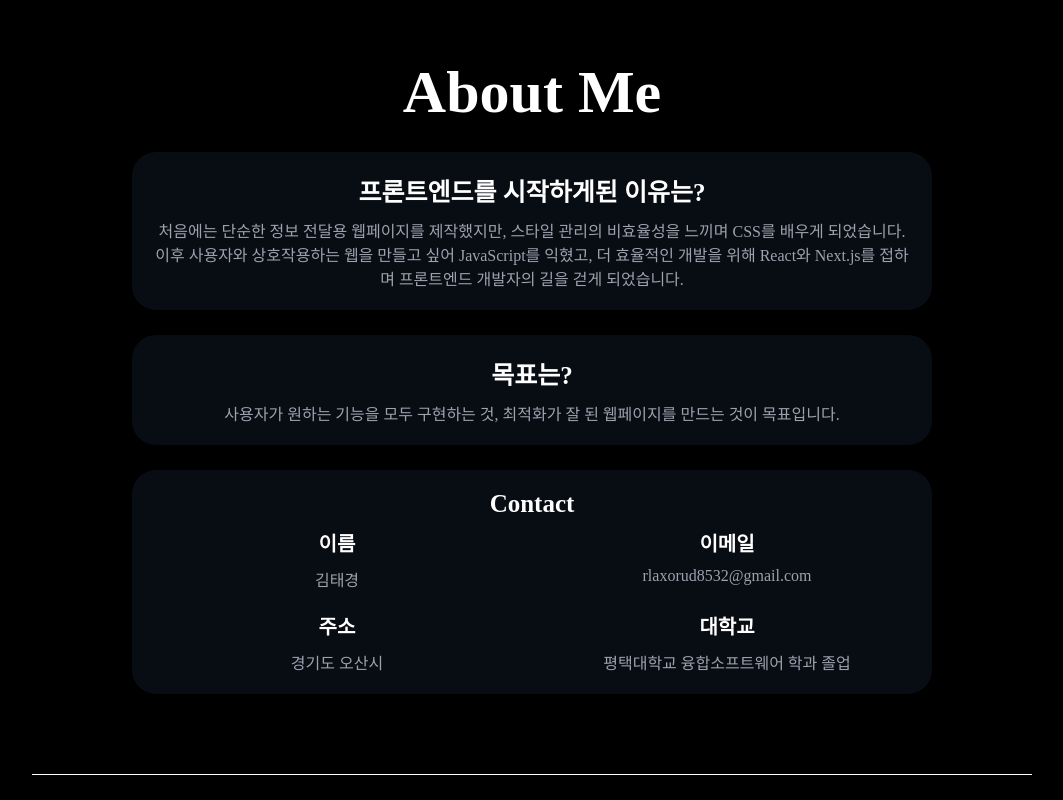
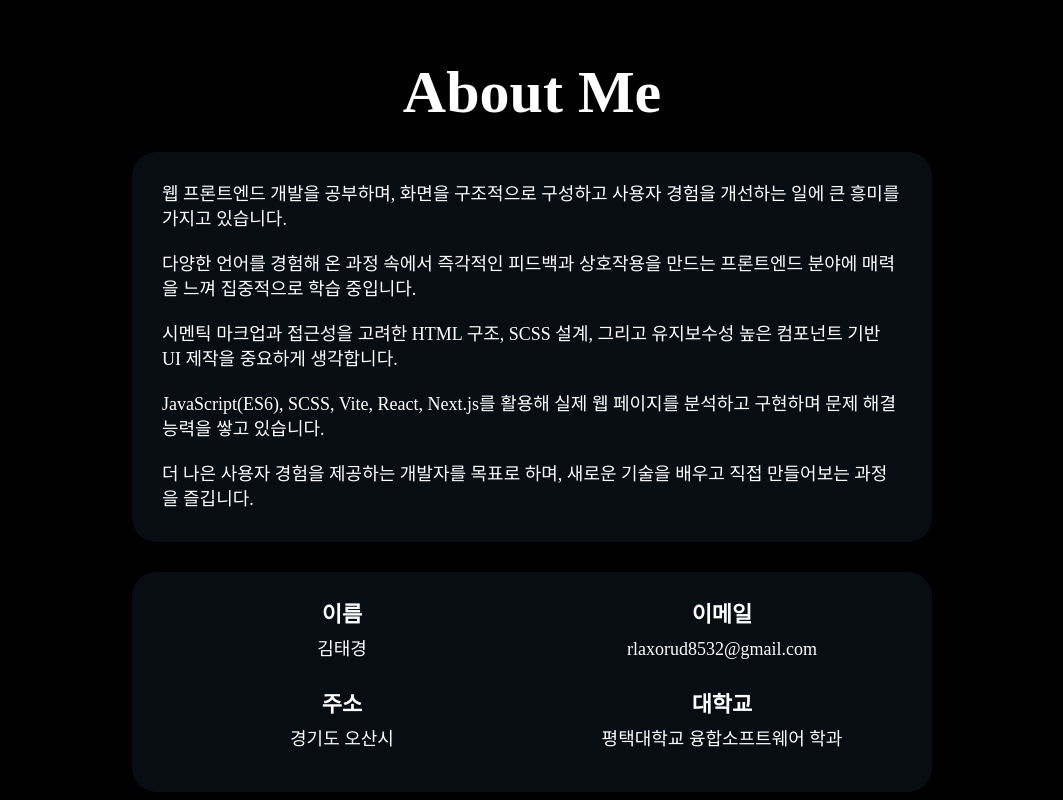
Before and after one commit to teakyungg/Frontend-Portfolio, a Next.js app: page / in a window 1280 px wide. Shown: the part 2640-3440 px from the top of the page, without its empty margins (108-1171 px from the left). Built offline with nearby package versions, Linux system fonts and the light colour scheme; a web font is replaced by a local one.

Commit message:
refactoring/structural arrangement AboutMe.tsx

```diff
--- /dev/null
+++ b/src/app/AboutMe/AboutMe.module.css
@@ -0,0 +1,52 @@
+.AboutMeinner {
+  width: 1000px;
+  display: flex;
+  flex-direction: column;
+  align-items: center;
+  margin: auto;
+  padding: 80px 0px;
+  border-bottom: 1px solid;
+}
+
+.title {
+  font-size: 60px;
+  font-weight: bold;
+}
+
+.content {
+  width: 80%;
+  padding-top: 25px;
+  font-size: 18px;
+
+  &>*{
+    background-color: #11182780;
+    border-radius: 24px;
+    padding: 30px;
+    line-height: 25px;
+  }
+}
+
+.introduction{
+  display: flex;
+  flex-direction: column;
+  gap: 20px;
+}
+
+.privacy{
+  margin-top: 30px;
+
+  display: grid;
+  grid-template-columns: 1fr 1fr;
+  gap: 20px;
+
+  text-align: center;
+
+  dt{
+    font-size: 22px;
+    font-weight: bold;
+  }
+
+  dd{
+    padding: 10px;
+  }
+}
--- a/src/app/AboutMe/AboutMe.module.scss
+++ /dev/null
@@ -1,54 +0,0 @@
-$contentColor: #11182780;
-$contentRadius: 24px;
-
-.aboutMe {
-  width: 1000px;
-  display: flex;
-  flex-direction: column;
-  align-items: center;
-  margin: auto;
-  padding: 80px 0px;
-  border-bottom: 1px solid;
-
-  .title {
-    font-size: 60px;
-    font-weight: bold;
-  }
-
-  .content {
-    width: 800px;
-    padding-top: 25px;
-    display: flex;
-    flex-direction: column;
-    gap: 25px;
-  }
-
-  .privacy {
-    display: grid;
-    grid-template-columns: 1fr 1fr;
-    grid-template-rows: 1fr 1fr;
-    gap: 20px;
-  }
-
-  .contentBox {
-    background-color: $contentColor;
-    border-radius: $contentRadius;
-    padding: 20px;
-  }
-
-  .contentText {
-    display: flex;
-    flex-direction: column;
-    gap: 10px;
-    text-align: center;
-
-    span {
-      font-weight: bold;
-    }
-
-    p {
-      color: #9ca3af;
-      white-space: pre-line;
-    }
-  }
-}
--- a/src/app/AboutMe/AboutMe.tsx
+++ b/src/app/AboutMe/AboutMe.tsx
@@ -1,61 +1,40 @@
-import styles from "./AboutMe.module.scss";
-
-interface ContentTextProps {
-  title?: string;
-  content?: string;
-  titleTextSize?: number;
-  contentTextSize?: number;
-}
+import styles from "./AboutMe.module.css";
 
 export function AboutMe() {
+
+  const introductionData = [
+    '웹 프론트엔드 개발을 공부하며, 화면을 구조적으로 구성하고 사용자 경험을 개선하는 일에 큰 흥미를 가지고 있습니다.',
+    '다양한 언어를 경험해 온 과정 속에서 즉각적인 피드백과 상호작용을 만드는 프론트엔드 분야에 매력을 느껴 집중적으로 학습 중입니다.',
+    '시멘틱 마크업과 접근성을 고려한 HTML 구조, SCSS 설계, 그리고 유지보수성 높은 컴포넌트 기반 UI 제작을 중요하게 생각합니다.',
+    'JavaScript(ES6), SCSS, Vite, React, Next.js를 활용해 실제 웹 페이지를 분석하고 구현하며 문제 해결 능력을 쌓고 있습니다.',
+    '더 나은 사용자 경험을 제공하는 개발자를 목표로 하며, 새로운 기술을 배우고 직접 만들어보는 과정을 즐깁니다.'
+  ];
+
+  const introductionEl = introductionData.map((value,index) => <li key={index}>{value}</li>);
+
+
+  const privacyData = [
+    {title: '이름', text: '김태경'},
+    {title: '이메일', text: 'rlaxorud8532@gmail.com'},
+    {title: '주소', text: '경기도 오산시'},
+    {title: '대학교', text: '평택대학교 융합소프트웨어 학과'},
+  ];
+
+  const privacyEl = privacyData.map(value => <li key={value.title}>
+    <dt>{value.title}</dt>
+    <dd>{value.text}</dd>
+  </li>);
+
   return (
     <section>
-      <div className={styles.aboutMe}>
+      <div className={styles.AboutMeinner}>
         <h2 className={styles.title}>About Me</h2>
 
         <div className={styles.content}>
-          {/* 프론트 엔드 시작 이유 */}
-          <ContentBox>
-            <ContentText
-              title="프론트엔드를 시작하게된 이유는?"
-              content={`처음에는 단순한 정보 전달용 웹페이지를 제작했지만, 스타일 관리의 비효율성을 느끼며 CSS를 배우게 되었습니다. 이후 사용자와 상호작용하는 웹을 만들고 싶어 JavaScript를 익혔고, 더 효율적인 개발을 위해 React와 Next.js를 접하며 프론트엔드 개발자의 길을 걷게 되었습니다.`}
-            />
-          </ContentBox>
-
-          {/* 목표 */}
-          <ContentBox>
-            <ContentText
-              title="목표는?"
-              content={`사용자가 원하는 기능을 모두 구현하는 것, 최적화가 잘 된 웹페이지를 만드는 것이 목표입니다.`}
-            />
-          </ContentBox>
-
-          {/* Contact */}
-          <ContentBox>
-            <ContentText title="Contact" />
-
-            <div className={styles.privacy}>
-              <ContentText title="이름" content="김태경" titleTextSize={20} />
-              <ContentText title="이메일" content="rlaxorud8532@gmail.com" titleTextSize={20} />
-              <ContentText title="주소" content="경기도 오산시" titleTextSize={20} />
-              <ContentText title="대학교" content="평택대학교 융합소프트웨어 학과 졸업" titleTextSize={20} />
-            </div>
-          </ContentBox>
+          <ul className={styles.introduction}>{introductionEl}</ul>
+          <ul className={styles.privacy}>{privacyEl}</ul>
         </div>
       </div>
     </section>
   );
 }
-
-function ContentBox({ children }: { children: React.ReactNode }) {
-  return <div className={styles.contentBox}>{children}</div>;
-}
-
-function ContentText({ title, content, titleTextSize, contentTextSize }: ContentTextProps) {
-  return (
-    <div className={styles.contentText}>
-      <span style={{ fontSize: titleTextSize ? `${titleTextSize}px` : "25px" }}>{title}</span>
-      <p style={{ fontSize: contentTextSize ? `${contentTextSize}px` : "16px" }}>{content}</p>
-    </div>
-  );
-}
```
